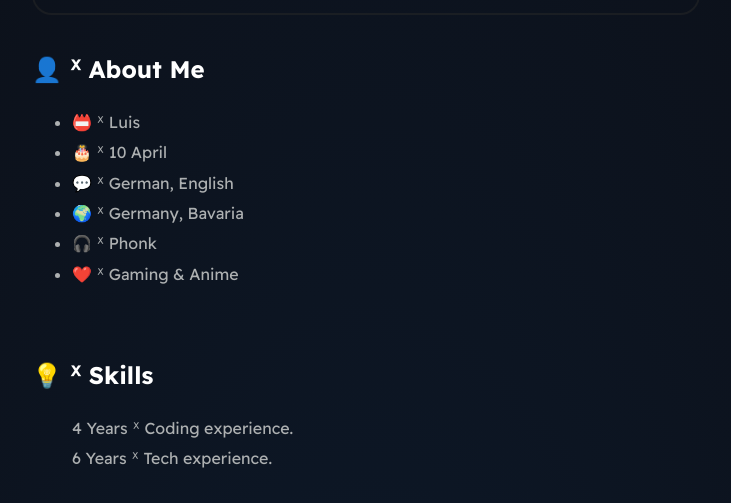
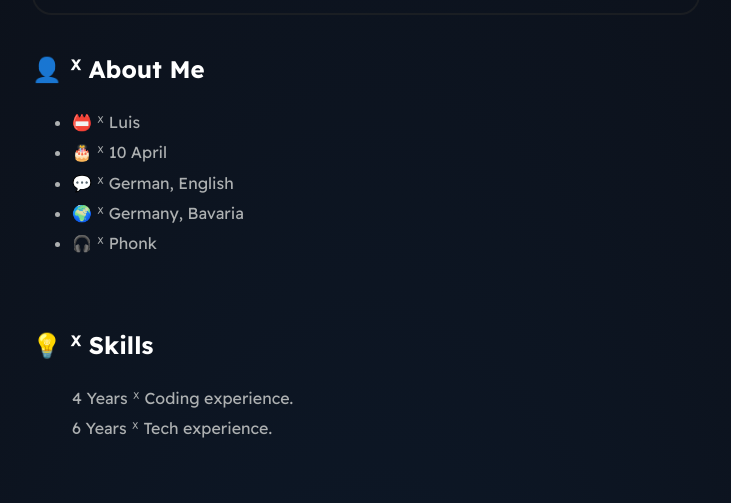
Before and after one commit to vxnsin/vxnsin.github.io, a plain HTML site: page index.html in a window 1280 px wide. Shown: the part 269-772 px from the top of the page, without its empty margins (274-1005 px from the left). Drawn offline with Linux system fonts and the light colour scheme.

Commit message:
removed something

```diff
--- a/index.html
+++ b/index.html
@@ -55,7 +55,6 @@
                     <li title="Languages" alt="Languages">💬 ᕁ German, English</li>
                     <li title="Location" alt="Location">🌍 ᕁ Germany, Bavaria</li>
                     <li title="Music" alt="Music">🎧 ᕁ Phonk</li>
-                    <li title="I-❤️" alt="I-❤️">❤️ ᕁ Gaming & Anime</li>
                 </ul>
             </section>
         <!--Skills-->
```
